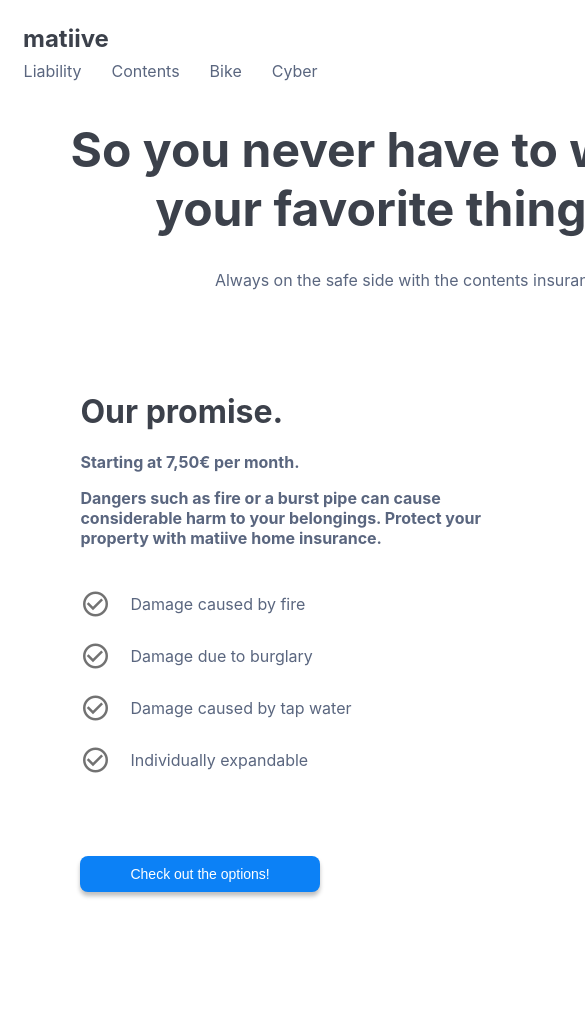
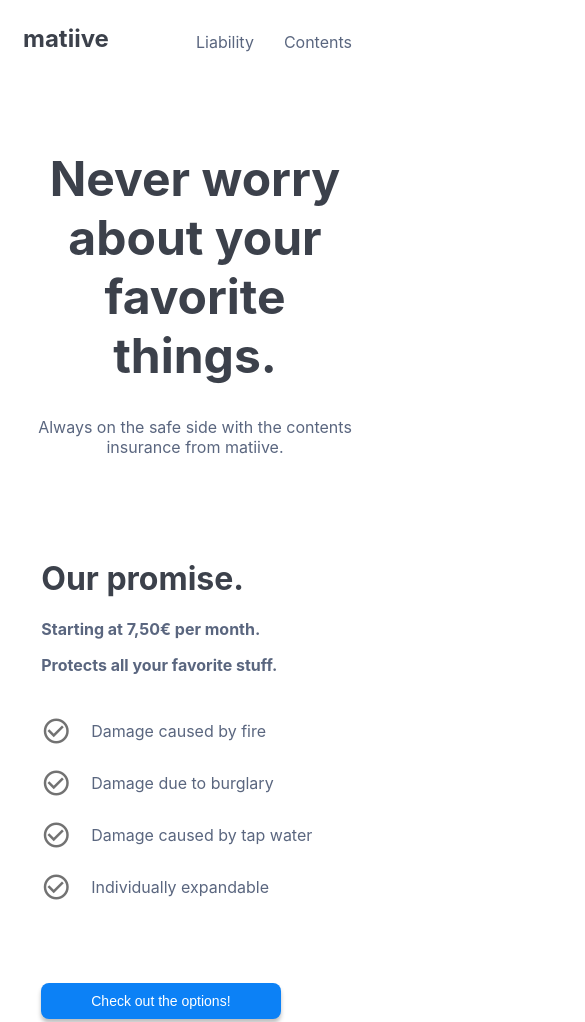
Before and after one commit to yOoMarvin/matiive-gatsby, a Gatsby site: page /contents in a window 390 px wide. Shown: the top 1022 px of the page, 585 px wide, since content can reach past the window. Built offline with nearby package versions, Linux system fonts and the light colour scheme; Gatsby itself is replaced by a stand-in of ours.

Commit message:
tuning for mobile 📱

```diff
--- a/src/components/ContentNudge.js
+++ b/src/components/ContentNudge.js
@@ -30,7 +30,7 @@ const Container = styled.div`
 
 const Title = styled.h1`
   color: white;
-  font-size: 48px;
+  font-size: 3em;
   line-height: 0px;
 `
 const Description = styled.div`
--- a/src/components/ContentOptions.js
+++ b/src/components/ContentOptions.js
@@ -27,7 +27,7 @@ class ContentOptions extends React.Component {
           row1="Elementary damages"
           row2="Burglary and robbery"
           price="7,50 €"
-          linkparameter="contents-basic"
+          linkparameter="contents-basic&nudge=true"
         />
         <TarifOption
           image="/contents-comfort.png"
@@ -38,7 +38,7 @@ class ContentOptions extends React.Component {
           row3="Overvoltage damage"
           row4="Bicycle theft up to 500 €"
           price="9,70 €"
-          linkparameter="contents-comfort"
+          linkparameter="contents-comfort&nudge=true"
         />
         <Nudge>
           <ContentNudge />
@@ -55,7 +55,7 @@ class ContentOptions extends React.Component {
             row6="Simple theft up to 2000 €"
             row7="Fraud in online banking up to 1000 €"
             price="14,20 €"
-            linkparameter="contents-top"
+            linkparameter="contents-top&nudge=true"
           />
         </Nudge>
       </Container>
--- a/src/components/Header.js
+++ b/src/components/Header.js
@@ -9,12 +9,11 @@ const MyHeader = styled.header`
 const Container = styled.div`
   padding-right: 15px;
   padding-left: 15px;
-  margin-left: auto;
-  margin-right: auto;
+  display: flex;
+  flex-direction: row;
+  justify-content: space-between;
 `
-const Left = styled.div`
-  float: left;
-`
+const Left = styled.div``
 const Title = styled.a`
   margin 0;
   line-hight: 16px;
@@ -24,9 +23,7 @@ const Title = styled.a`
   color: #3C414B;
 `
 const Right = styled.div`
-  float: right;
   padding-top: 8px;
-  margin-right: 10%;
 `
 const HeaderLink = styled.a`
   padding-right: 15px;
@@ -48,8 +45,6 @@ class Header extends React.Component {
           <Right>
             <HeaderLink href="/liability">Liability</HeaderLink>
             <HeaderLink href="/contents">Contents</HeaderLink>
-            <HeaderLink href="/bike">Bike</HeaderLink>
-            <HeaderLink href="/cyber">Cyber</HeaderLink>
           </Right>
         </Container>
       </MyHeader>
--- a/src/components/LiabilityNudge.js
+++ b/src/components/LiabilityNudge.js
@@ -30,7 +30,7 @@ const Container = styled.div`
 
 const Title = styled.h1`
   color: white;
-  font-size: 36px;
+  font-size: 2em;
   line-height: 0px;
 `
 const Description = styled.div`
--- a/src/components/ProductInfo.js
+++ b/src/components/ProductInfo.js
@@ -3,20 +3,16 @@ import styled from "styled-components"
 
 import MaterialIcon from "../components/MaterialIcon"
 
-const Container = styled.div`
-  padding-right: 15px;
-  padding-left: 15px;
-  margin-left: auto;
-  margin-right: auto;
-`
+const Container = styled.div``
 const Content = styled.div`
   display: flex;
   flex-direction: row;
   justify-content: space-around;
+  flex-wrap: nowrap;
 `
 
 const Title = styled.h1`
-  font-size: 48px;
+  font-size: 3em;
   text-align: center;
 `
 const SubTitle = styled.p`
@@ -25,13 +21,13 @@ const SubTitle = styled.p`
 `
 const Fat = styled.p`
   font-weight: bold;
-  width: 420px;
 `
-const Left = styled.div`
-  width: 50%;
-`
-const Right = styled.div`
-  width: 30%;
+const Left = styled.div``
+const Right = styled.div``
+const Image = styled.img`
+  @media (max-width: 850px) {
+    display: none;
+  }
 `
 const DetailContainer = styled.div`
   display: flex;
@@ -96,7 +92,7 @@ class ProductInfo extends React.Component {
             <Button>Check out the options!</Button>
           </Left>
           <Right>
-            <img src={this.props.image} alt="Liability Insurance" />
+            <Image src={this.props.image} alt="Liability Insurance" />
           </Right>
         </Content>
       </Container>
--- a/src/components/TarifOption.js
+++ b/src/components/TarifOption.js
@@ -13,6 +13,10 @@ const Container = styled.div`
   padding: 1em 1em 1.5em 1em;
   width: 22em;
   margin-bottom: 3em;
+
+  @media (max-width: 440px) {
+    width: 15em;
+  }
 `
 const Title = styled.h3`
   line-height: 0;
--- a/src/pages/contents.js
+++ b/src/pages/contents.js
@@ -10,8 +10,6 @@ const Page = styled.div`
   flex-direction: column;
   padding-right: 15px;
   padding-left: 15px;
-  margin-left: auto;
-  margin-right: auto;
 `
 const Title = styled.h1`
   font-size: 36px;
@@ -26,17 +24,17 @@ class Contents extends React.Component {
         <Header />
         <Page>
           <ProductInfo
-            title="So you never have to worry about your favorite things again."
+            title="Never worry about your favorite things."
             subtitle="Always on the safe side with the contents insurance from matiive."
             price="Starting at 7,50€ per month."
-            about="Dangers such as fire or a burst pipe can cause considerable harm to your belongings. Protect your property with matiive home insurance."
+            about="Protects all your favorite stuff."
             info1="Damage caused by fire "
             info2="Damage due to burglary"
             info3="Damage caused by tap water"
             info4=" Individually expandable"
             image="/contents.png"
           />
-        </Page>
+
           <div>
             <Title>
               Our contents insurnace at a glance. <br />
@@ -44,6 +42,7 @@ class Contents extends React.Component {
             </Title>
             <ContentOptions />
           </div>
+        </Page>
       </div>
     )
   }
--- a/src/pages/liability.js
+++ b/src/pages/liability.js
@@ -1,6 +1,5 @@
 import React from "react"
 import styled from "styled-components"
-import ReactDOM from "react-dom"
 
 import Header from "../components/Header"
 import ProductInfo from "../components/ProductInfo"
@@ -12,8 +11,6 @@ const Page = styled.div`
   flex-direction: column;
   padding-right: 15px;
   padding-left: 15px;
-  margin-left: auto;
-  margin-right: auto;
 `
 const Title = styled.h1`
   font-size: 36px;
--- a/src/pages/overview.js
+++ b/src/pages/overview.js
@@ -8,6 +8,7 @@ const Content = styled.div`
   padding: 15px;
   display: flex;
   flex-direction: row;
+  flex-wrap: wrap;
   justify-content: space-around;
 `
 
```
Also changed, not shown: src/components/LiabilityOptions.js (+4 -3 lines), src/components/OverviewOption.js (+14 -2 lines), src/pages/final.js (+12 -3 lines), src/pages/index.js (+18 -12 lines). Lines whose indentation alone changed are shown as unchanged.
